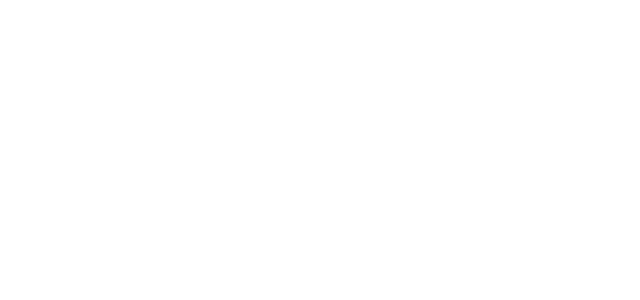
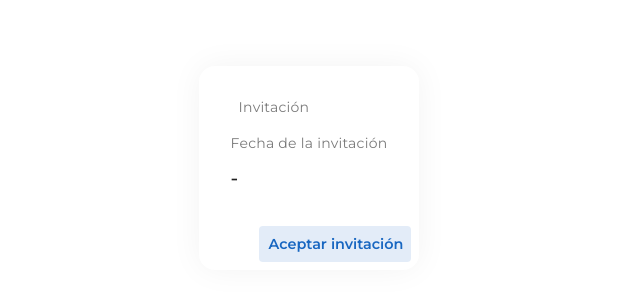
Before and after one commit to enrique159/prueba-tecnica-front, a Vue app: page /invitations/1 in a window 1280 px wide. Before the commit this address had no page. Shown: the part 232-532 px from the top of the page, without its empty margins (331-971 px from the left). Built offline with nearby package versions, Linux system fonts and the light colour scheme; no server answers.

Commit message:
Add vue-confetti-explosion package and related code

```diff
--- a/package.json
+++ b/package.json
@@ -16,6 +16,7 @@
     "pinia": "^2.1.7",
     "qrcode-vue3": "^1.6.8",
     "vue": "^3.4.14",
+    "vue-confetti-explosion": "^1.0.2",
     "vue-router": "^4.2.5",
     "vuetify": "^3.4.10"
   },
--- a/src/app/modules/invitations/InvitationsServices.ts
+++ b/src/app/modules/invitations/InvitationsServices.ts
@@ -18,3 +18,15 @@
   const response = await http.get<null, GetInvitationsResponse>(url, { headers: { ...auth } });
   return response;
 }
+
+export const getInvitation = async (id: string): Promise<Response<Invitation>> => {
+  const url = Routes.getInvitation(config.api, id);
+  const response = await http.get<null, Invitation>(url);
+  return response;
+}
+
+export const acceptInvitation = async (id: string): Promise<Response<Array<number>>> => {
+  const url = Routes.acceptInvitation(config.api, id);
+  const response = await http.get<null, Array<number>>(url);
+  return response;
+}
--- a/src/app/shared/routes.ts
+++ b/src/app/shared/routes.ts
@@ -27,6 +27,7 @@
 const getInvitation = (baseUrl: string, id: string) => `${finishSlash(baseUrl)}invitations/${id}`
 const deleteInvitation = (baseUrl: string, id: string) => `${finishSlash(baseUrl)}invitations/${id}`
 const updateInvitation = (baseUrl: string, id: string) => `${finishSlash(baseUrl)}invitations/${id}`
+const acceptInvitation = (baseUrl: string, id: string) => `${finishSlash(baseUrl)}invitations/accept/${id}`
 
 export default {
   signIn,
@@ -39,5 +40,6 @@
   getInvitations,
   getInvitation,
   deleteInvitation,
-  updateInvitation
+  updateInvitation,
+  acceptInvitation
 }
--- a/src/router/routes.ts
+++ b/src/router/routes.ts
@@ -1,10 +1,16 @@
 // MODULES
 import { HomeRoutes } from "@/views/home/routes";
 import { AuthRoutes } from "@/views/auth/routes";
+import InvitationPreviewView from "@/views/Invitations/views/InvitationPreviewView.vue"
 
 const routes = [
   ...AuthRoutes,
   ...HomeRoutes,
+  {
+    path: '/invitations/:id',
+    name: 'InvitationPreview',
+    component: InvitationPreviewView,
+  },
 ]
 
 
--- a/src/stores/appStore.ts
+++ b/src/stores/appStore.ts
@@ -9,6 +9,8 @@
 import {
   createInvitation as createInvitationUseCase,
   getInvitations as getInvitationsUseCase,
+  getInvitation as getInvitationUseCase,
+  acceptInvitation as acceptInvitationUseCase,
 } from '@/app/modules/invitations/InvitationsServices'
 import { signUp as signUpUseCase, updatePassword as updatePasswordUseCase } from '@/app/modules/users/UsersServices'
 import { ISignInRequest } from '@/app/auth/interfaces'
@@ -148,6 +150,30 @@
       })
 
       return action
+    },
+
+    getInvitation(id: string) {
+      const action = getInvitationUseCase(id)
+      action.then((response) => {
+        return response
+      }).catch((error) => {
+        console.error('Error ❗️:', error.errors)
+        return error
+      })
+
+      return action
+    },
+
+    acceptInvitation(id: string) {
+      const action = acceptInvitationUseCase(id)
+      action.then((response) => {
+        return response
+      }).catch((error) => {
+        console.error('Error ❗️:', error.errors)
+        return error
+      })
+
+      return action
     }
   }
 })
--- a/src/views/Invitations/components/InvitationModalCard.vue
+++ b/src/views/Invitations/components/InvitationModalCard.vue
@@ -1,12 +1,16 @@
 <template>
   <v-card>
     <v-card-title class="pt-6 pl-10">{{ invitation.guestName }}</v-card-title>
-    <v-card-subtitle class="pl-10">Invitación</v-card-subtitle>
     <v-card-text>
       <v-row>
         <v-col cols="12">
           <v-card-subtitle>Fecha de la invitación</v-card-subtitle>
           <v-card-title>{{ invitation.date }} - {{ invitation.hour }}</v-card-title>
+        </v-col>
+      </v-row>
+      <v-row>
+        <v-col cols="12">
+          <v-card-subtitle>Caduca: {{ caducidad }}</v-card-subtitle>
         </v-col>
       </v-row>
       <div class="d-flex justify-center align-center">
@@ -28,15 +32,17 @@
           :downloadOptions="{ name: 'invitacion-qe', extension: 'png' }"
         />
       </div>
+
+      <div class="d-flex justify-center py-8">
+        <router-link :to="`/invitations/${invitation.id}`">Ver preview de la invitación</router-link>
+      </div>
+
     </v-card-text>
-
-    <v-card-actions>
-      <v-spacer></v-spacer>
-    </v-card-actions>
   </v-card>
 </template>
 
 <script setup lang="ts">
+import { computed } from "vue";
 import { Invitation } from "@/app/modules/invitations/interfaces";
 import QRCodeVue3 from "qrcode-vue3";
 
@@ -45,6 +51,10 @@
 }>()
 
 const URL = `${window.location.origin}/invitations/info/${props.invitation?.id}`
+
+const caducidad = computed(() => {
+  return new Date(props.invitation.caducity).toLocaleString()
+})
 </script>
 
 <style lang="scss" scoped>
--- /dev/null
+++ b/src/views/Invitations/views/InvitationPreviewView.vue
@@ -0,0 +1,106 @@
+<template>
+  <div class="invitation-preview-view">
+    <v-progress-circular v-if="loading" indeterminate color="primary" size="64" />
+    <v-card class="invitation-card" v-else>
+      <ConfettiExplosion v-if="acceptLoading == 'success'" :particleCount="200" :force="0.3" />
+      <v-card-title class="pt-6 pl-10">{{ invitation?.guestName }}</v-card-title>
+      <v-card-subtitle class="pl-10">Invitación</v-card-subtitle>
+      <v-card-text>
+        <v-row>
+          <v-col cols="12">
+            <v-card-subtitle>Fecha de la invitación</v-card-subtitle>
+            <v-card-title>{{ invitation?.date }} - {{ invitation?.hour }}</v-card-title>
+          </v-col>
+        </v-row>
+      </v-card-text>
+
+      <v-card-actions>
+        <v-spacer></v-spacer>
+        <v-btn
+          :color="canAcceptInvitation ? 'primary' : 'success'"
+          variant="tonal"
+          @click="acceptInvitationAction"
+          :loading="acceptLoading == 'loading'"
+          :disabled="acceptLoading == 'success' || !canAcceptInvitation"
+        >
+          <span v-if="canAcceptInvitation">Aceptar invitación</span>
+          <span v-else>Invitación aceptada</span>
+        </v-btn>
+      </v-card-actions>
+    </v-card>
+  </div>
+</template>
+
+<script setup lang="ts">
+import { ref, computed } from "vue";
+import { useRoute } from "vue-router";
+import { useAppStore } from "@/stores/appStore";
+import { Invitation } from "@/app/modules/invitations/interfaces";
+import { useNotifications } from "@/composables/useNotifications";
+import ConfettiExplosion from "vue-confetti-explosion";
+
+const { getInvitation, acceptInvitation } = useAppStore();
+const { notifyError } = useNotifications();
+const route = useRoute();
+
+const invitation = ref<Invitation | null>(null);
+const loading = ref(true);
+const acceptLoading = ref('start');
+
+const getInvitationInfo = async () => {
+  const invitationId = route.params.id as string;
+  await getInvitation(invitationId)
+    .then((res) => {
+      invitation.value = res.data;
+    })
+    .catch((err) => {
+      console.log(err);
+    })
+    .finally(() => {
+      loading.value = false;
+    });
+};
+
+const acceptInvitationAction = async () => {
+  const invitationId = route.params.id as string;
+  acceptLoading.value = 'loading';
+
+  // check if the invitation caducity date is before now
+  if (new Date(invitation.value?.caducity || '') < new Date()) {
+    notifyError('La invitación ha caducado');
+    acceptLoading.value = 'error';
+    return;
+  }
+
+  await acceptInvitation(invitationId)
+    .then((res) => {
+      acceptLoading.value = 'success';
+      console.log(res);
+    })
+    .catch((err) => {
+      console.log(err);
+      acceptLoading.value = 'error';
+    })
+};
+
+const canAcceptInvitation = computed(() => {
+  return invitation.value?.status !== 'accepted' && acceptLoading.value !== 'success';
+});
+
+getInvitationInfo();
+</script>
+
+<style lang="scss" scoped>
+.invitation-preview-view {
+  height: 100dvh;
+  width: 100%;
+  display: flex;
+  justify-content: center;
+  align-items: center;
+
+  .invitation-card {
+    border-radius: 1rem;
+    box-shadow: 0 0 2rem rgba(0, 0, 0, 0.05);
+  }
+}
+</style>
```
Also changed, not shown: 1 other file (tests, documents, lock files or other folders).
